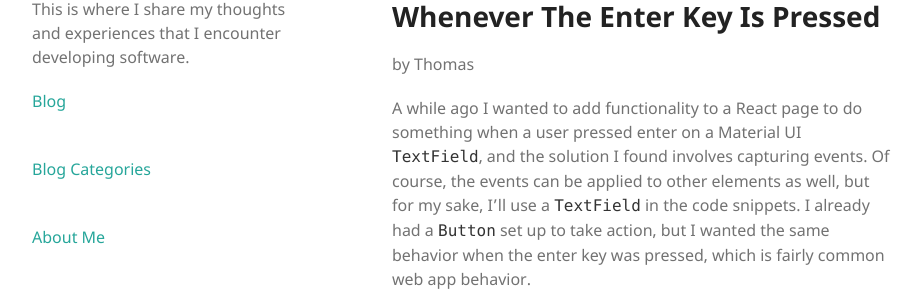
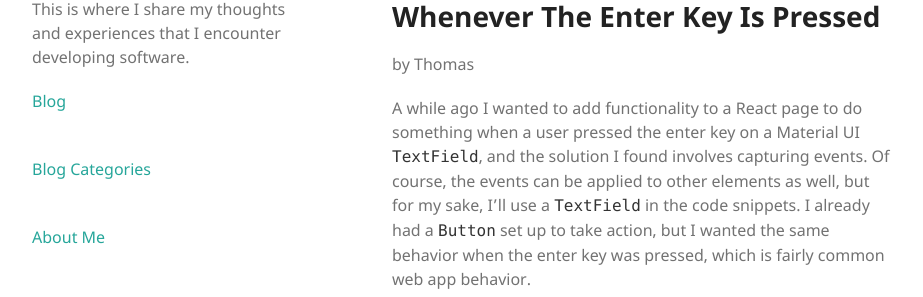
Before and after one commit to thomasstep/thomasstep.github.io, a Jekyll site: the page built from _posts/2021-03-22-react-perform-an-action-when-enter-is-pressed.md, in a window 1280 px wide and 1188 px high. Shown: the part 112-409 px from the top of the window, without its empty margins (178-1101 px from the left). Built offline with Jekyll 4.4.1, drawn with Linux system fonts in a browser that asks for light colours; comment, search, counter and statistics services are not loaded.

Commit message:
Links and edits

````diff
--- a/_posts/2021-03-22-react-perform-an-action-when-enter-is-pressed.md
+++ b/_posts/2021-03-22-react-perform-an-action-when-enter-is-pressed.md
@@ -5,7 +5,7 @@ author: Thomas
 tags: [ dev, javascript ]
 description: Perform an action on a keyboard event in React
 ---
-A while ago I wanted to add functionality to a React page to do something when a user pressed enter on a Material UI `TextField`, and the solution I found involves capturing events. Of course, the events can be applied to other elements as well, but for my sake, I'll use a `TextField` in the code snippets. I already had a `Button` set up to take action, but I wanted the same behavior when the enter key was pressed, which is fairly common web app behavior.
+A while ago I wanted to add functionality to a React page to do something when a user pressed the enter key on a Material UI `TextField`, and the solution I found involves capturing events. Of course, the events can be applied to other elements as well, but for my sake, I'll use a `TextField` in the code snippets. I already had a `Button` set up to take action, but I wanted the same behavior when the enter key was pressed, which is fairly common web app behavior.
 ```jsx
 <Button
   variant="contained"
````
Also changed, not shown: projects.md (+2 -2 lines).
